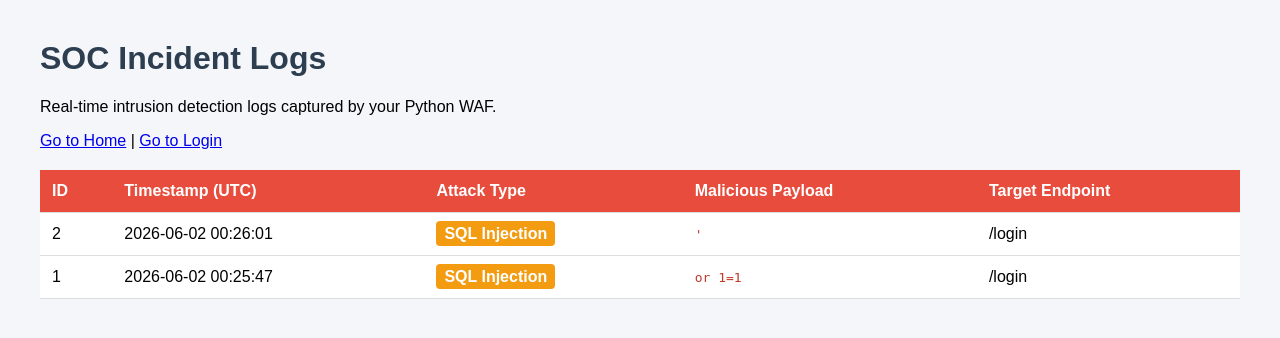
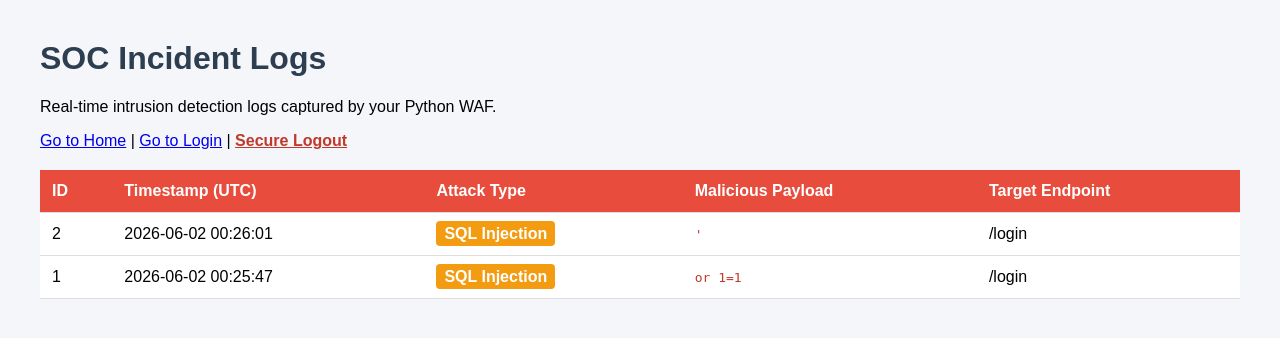
Before and after one commit to jeushdev/secure-flask-waf, a Flask app: page /dashboard in a window 1280 px wide. Shown: the top 338 px of the page. Run offline with Flask 3, Linux system fonts and the light colour scheme; the visitor is signed in with stand-in values (Sample User, id 1); data comes from the database, SQL or seed files in the repository.

Commit message:
style: add explicit secure logout hyperlink to SOC dashboard navigation bar

```diff
--- a/templates/dashboard.html
+++ b/templates/dashboard.html
@@ -14,10 +14,10 @@
     </style>
 </head>
 <body>
-
     <h1>SOC Incident Logs</h1>
     <p>Real-time intrusion detection logs captured by your Python WAF.</p>
-    <a href="/">Go to Home</a> | <a href="/login">Go to Login</a>
+
+    <a href="/">Go to Home</a> | <a href="/login">Go to Login</a> | <a href="/logout" style="color: #c0392b; font-weight: bold;">Secure Logout</a>
 
     <table>
         <thead>
```
